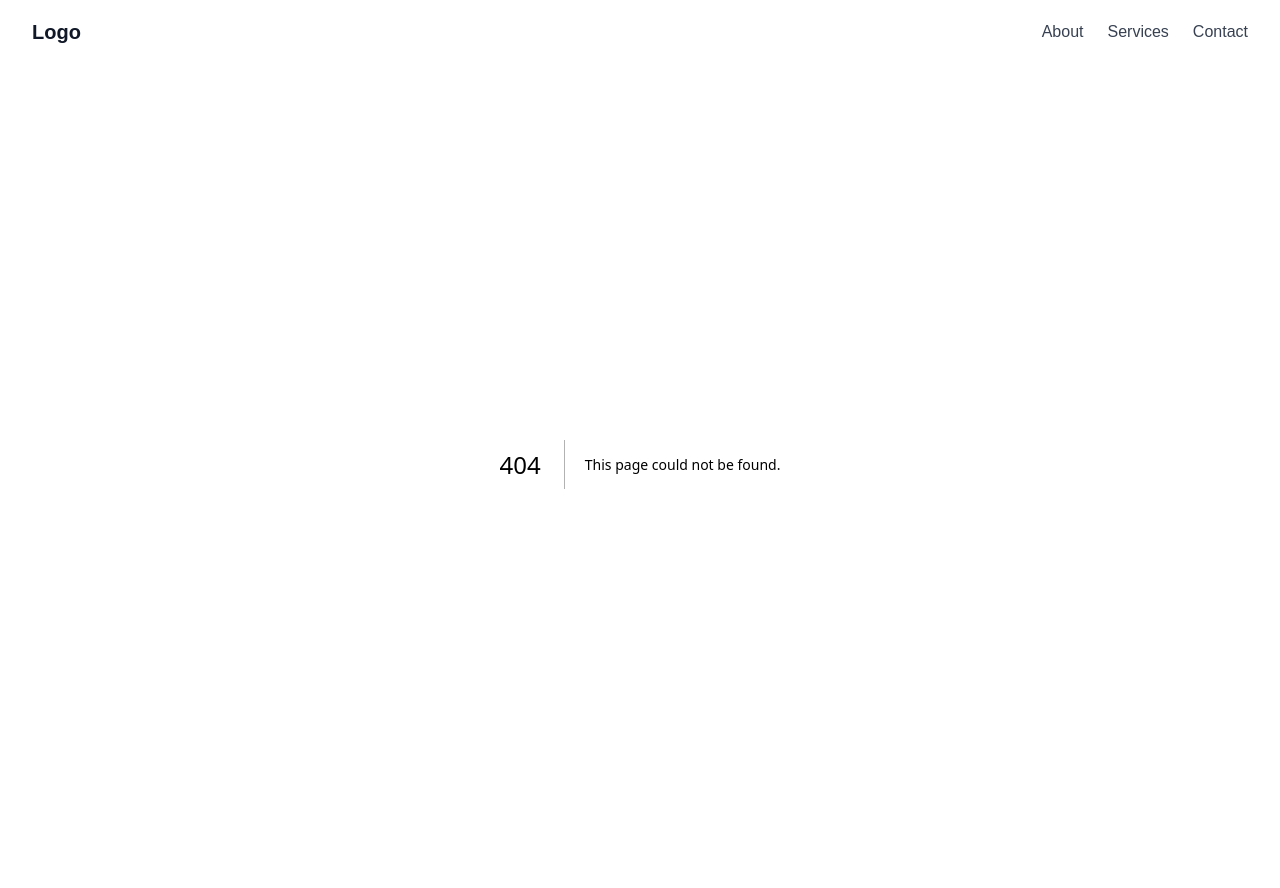
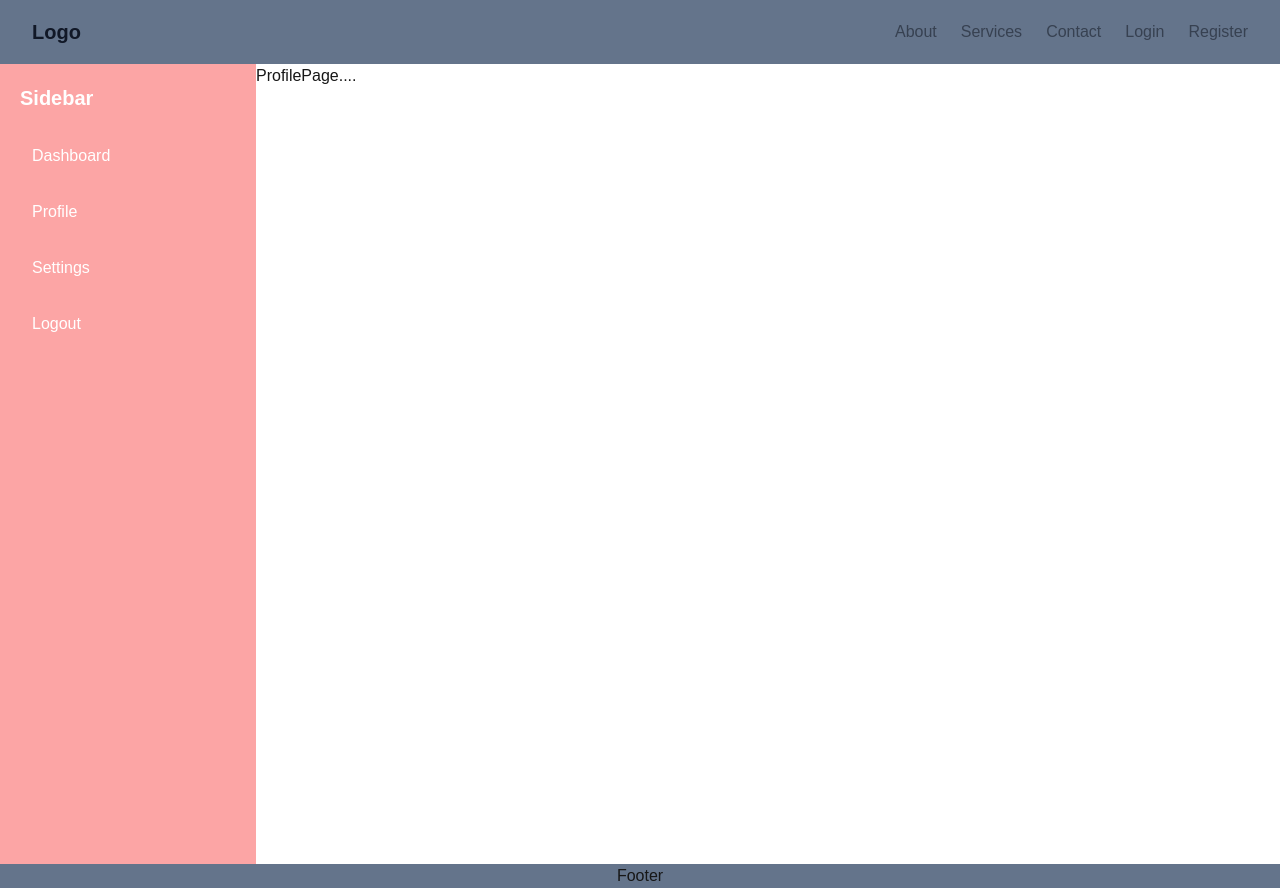
Before and after one commit to abadathossain/first-next-project, a Next.js app: page /profile in a window 1280 px wide. Before the commit this address had no page. Before the commit the page ends 864 px from the top, so only its background shows below. Built offline with nearby package versions, Linux system fonts and the light colour scheme.

Commit message:
header and footer done

```diff
--- a/package.json
+++ b/package.json
@@ -9,7 +9,6 @@
     "lint": "next lint"
   },
   "dependencies": {
-    "lucide-react": "^0.474.0",
     "next": "15.1.6",
     "react": "^19.0.0",
     "react-dom": "^19.0.0"
--- /dev/null
+++ b/src/app/(dashboardLayout)/layout.js
@@ -0,0 +1,14 @@
+import Sidebar from "@/components/shared/Sidebar";
+
+const DashboardLayout = ({ children }) => {
+  return (
+    <div>
+      <div className="flex">
+        <Sidebar />
+        {children}
+      </div>
+    </div>
+  );
+};
+
+export default DashboardLayout;
--- /dev/null
+++ b/src/app/(dashboardLayout)/profile/page.js
@@ -0,0 +1,7 @@
+import React from "react";
+
+const ProfilePage = () => {
+  return <div>ProfilePage....</div>;
+};
+
+export default ProfilePage;
--- /dev/null
+++ b/src/app/(dashboardLayout)/setting/page.js
@@ -0,0 +1,5 @@
+const SettingPage = () => {
+  return <div>SettingPage</div>;
+};
+
+export default SettingPage;
--- /dev/null
+++ b/src/app/contact/page.js
@@ -0,0 +1,7 @@
+import React from "react";
+
+const ContactPage = () => {
+  return <div>ContactPage</div>;
+};
+
+export default ContactPage;
--- a/src/app/layout.js
+++ b/src/app/layout.js
@@ -24,8 +24,13 @@ export default function RootLayout({ children }) {
         suppressHydrationWarning
         className={`${geistSans.variable} ${geistMono.variable} antialiased`}
       >
-        <Navbar />
+        <div className="bg-slate-500">
+          <Navbar />
+        </div>
         {children}
+        <div className="bg-slate-500 items-center text-center">
+          <footer>Footer</footer>
+        </div>
       </body>
     </html>
   );
--- /dev/null
+++ b/src/app/login/page.js
@@ -0,0 +1,7 @@
+import React from "react";
+
+const LoginPage = () => {
+  return <div>LoginPage</div>;
+};
+
+export default LoginPage;
--- /dev/null
+++ b/src/app/register/page.js
@@ -0,0 +1,7 @@
+import React from "react";
+
+const RegisterPage = () => {
+  return <div>RegisterPage</div>;
+};
+
+export default RegisterPage;
--- a/src/components/shared/Navbar.jsx
+++ b/src/components/shared/Navbar.jsx
@@ -18,6 +18,12 @@ const Navbar = () => {
                         <Link href="/contact" className="text-gray-700 hover:text-gray-900">
                             Contact
                         </Link>
+                        <Link href="/login" className="text-gray-700 hover:text-gray-900">
+                            Login
+                        </Link>
+                        <Link href="/register" className="text-gray-700 hover:text-gray-900">
+                            Register
+                        </Link>
                     </div>
                 </div>
             </div>
--- /dev/null
+++ b/src/components/shared/Sidebar.jsx
@@ -0,0 +1,20 @@
+
+import Link from 'next/link';
+
+const Sidebar = () => {
+    return (
+        <div className="bg-slate-500">
+            {/* Sidebar */}
+            <div className=" h-screen left-0 w-64 bg-red-300 text-white p-5">
+                <h2 className="text-xl font-bold mb-6">Sidebar</h2>
+                <nav className="space-y-4">
+                    <Link href="/dashboard" className="block px-3 py-2 rounded hover:bg-gray-700">Dashboard</Link>
+                    <Link href="/profile" className="block px-3 py-2 rounded hover:bg-gray-700">Profile</Link>
+                    <Link href="/setting" className="block px-3 py-2 rounded hover:bg-gray-700">Settings</Link>
+                    <Link href="/logout" className="block px-3 py-2 rounded hover:bg-gray-700">Logout</Link>
+                </nav>
+            </div>
+        </div>
+    );
+}
+export default Sidebar;
```
Also changed, not shown: 1 other file (tests, documents, lock files or other folders).
